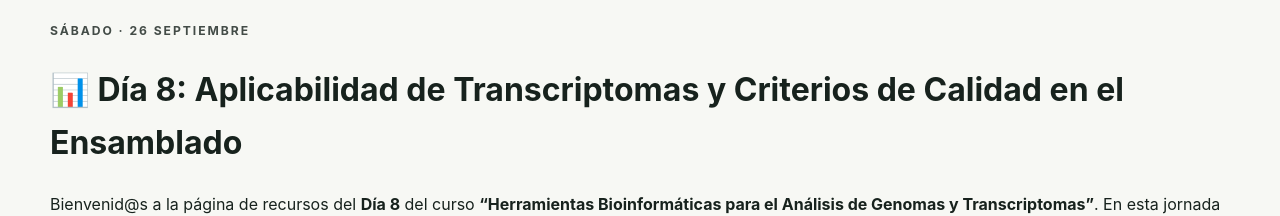
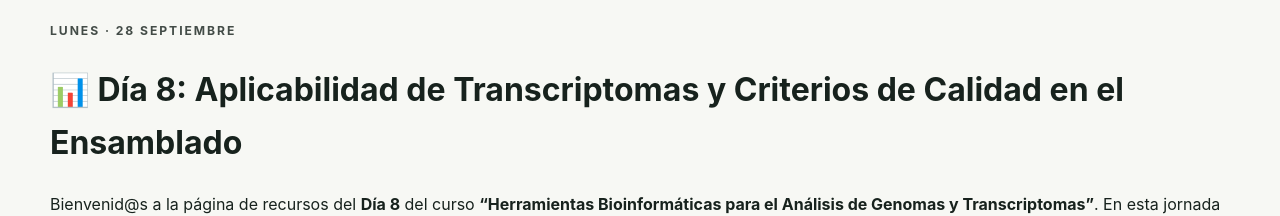
Before and after one commit to vitoem/HBGT_2026, a Jekyll site: the page built from docs/dia-08.md, in a window 1280 px wide and 900 px high. Shown: the top 216 px of the window. Built offline with Jekyll 4.4.1, drawn with Linux system fonts in a browser that asks for light colours.

Commit message:
Change date from 26 to 28 September in dia-08.md
Updated the date from September 26 to September 28 in the document.

```diff
--- a/docs/dia-08.md
+++ b/docs/dia-08.md
@@ -3,7 +3,7 @@ layout: default
 title: "Día 08 · Ensamblaje y evaluación de transcriptomas"
 ---
 
-<span class="eyebrow">Sábado · 26 septiembre</span>
+<span class="eyebrow">Lunes · 28 septiembre</span>
 
 # 📊 Día 8: Aplicabilidad de Transcriptomas y Criterios de Calidad en el Ensamblado
 
```
